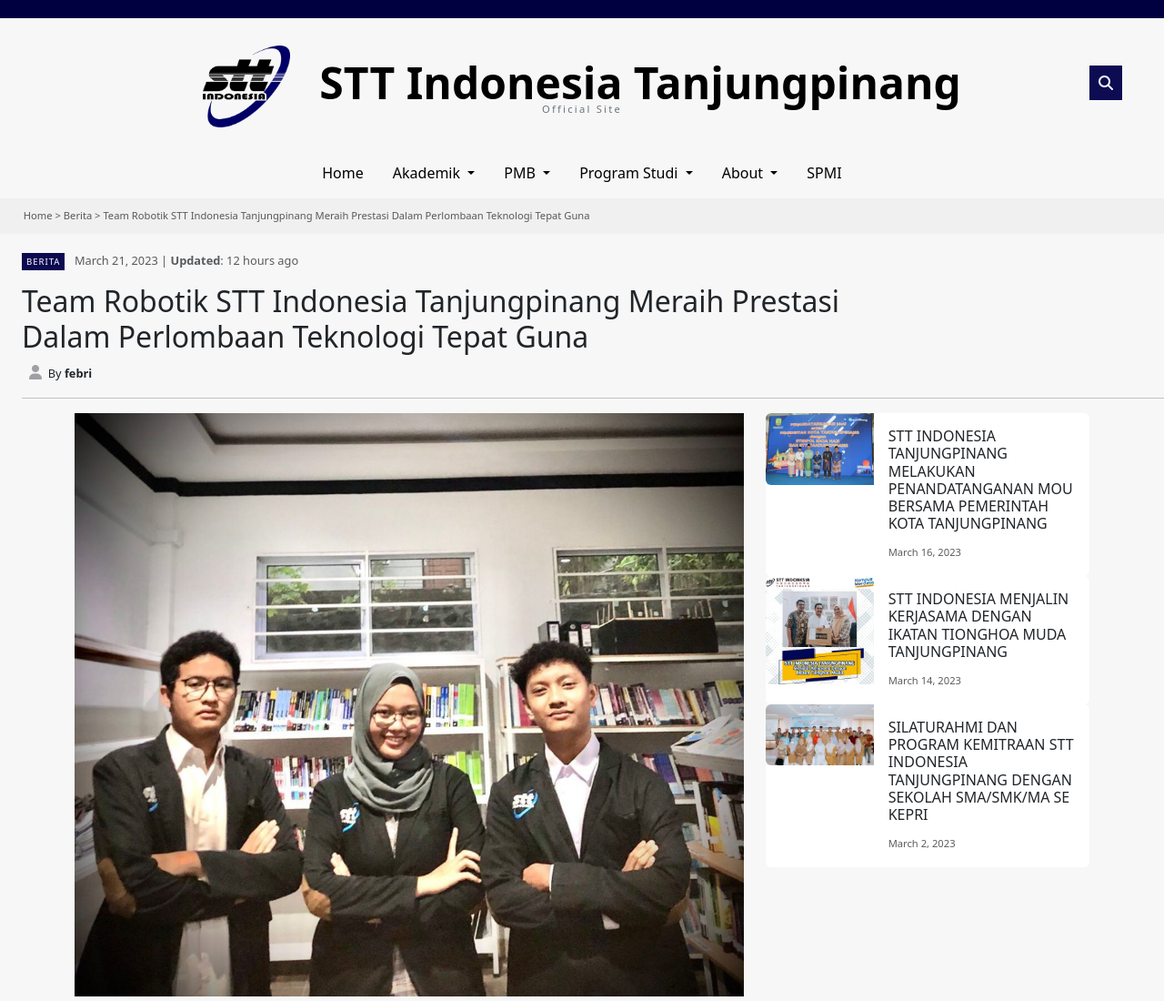
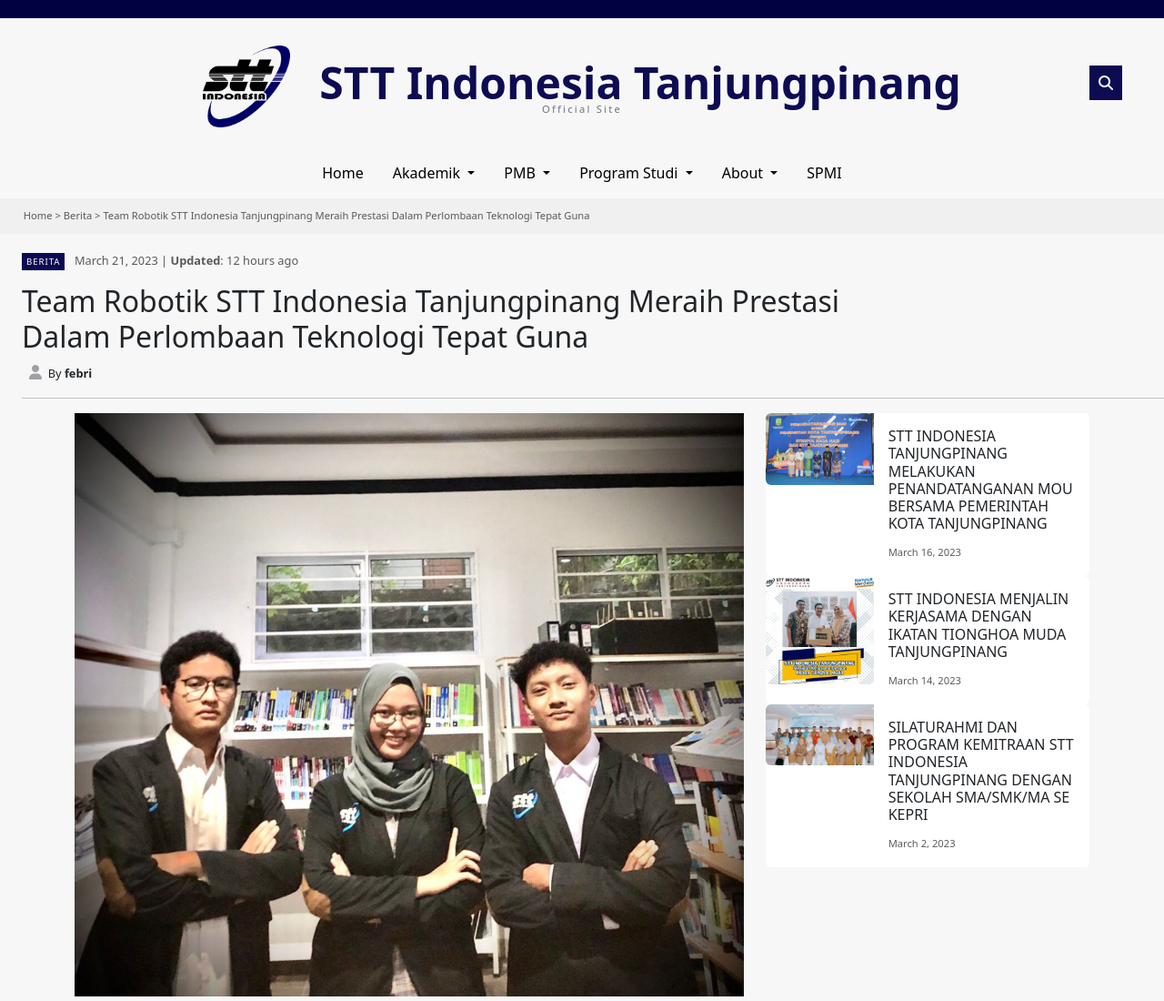
Before and after one commit to rywndr/STTIClone, a plain HTML site: page assets/pages/detailBerita_1.html in a window 1280 px wide. Shown: the top 1100 px of the page at 91% size. Drawn offline with nearby package versions, Linux system fonts and the light colour scheme.

Commit message:
Update detailBerita_1.html

```diff
--- a/assets/pages/detailBerita_1.html
+++ b/assets/pages/detailBerita_1.html
@@ -161,7 +161,9 @@
                 alt=""
                 style="width: 12%; padding-right: 2em"
               />
-              <h1 class="header-text">STT Indonesia Tanjungpinang</h1>
+              <h1 class="header-text fw-semibold" style="color: #0d0b52">
+                STT Indonesia Tanjungpinang
+              </h1>
             </div>
             <div
               style="
```
